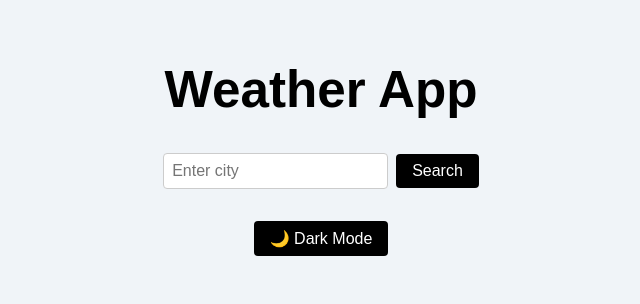
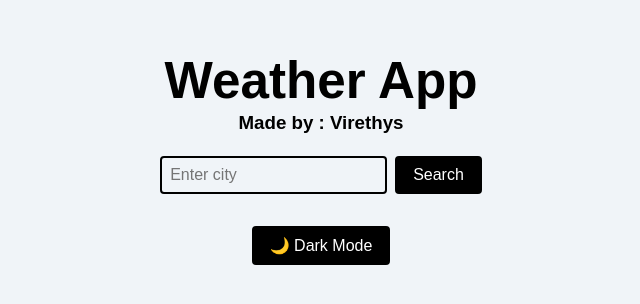
Before and after one commit to Virethys/Weather-App, a React (Vite) app: page / in a window 1280 px wide. Shown: the part 258-562 px from the top of the page, without its empty margins (319-959 px from the left). Built offline with nearby package versions, Linux system fonts and the light colour scheme.

Commit message:
Finalization

```diff
--- a/src/App.css
+++ b/src/App.css
@@ -4,6 +4,11 @@ body {
   margin: 0;
   padding: 0;
   color: black;
+  transition: background-color 0.5s ease, color 0.5s ease;
+}
+
+body.fade-transition {
+  transition: background-color 0.5s ease, color 0.5s ease;
 }
 
 #root {
@@ -17,8 +22,10 @@ input {
   padding: 0.5rem;
   font-size: 1rem;
   margin-right: 0.5rem;
-  border: 1px solid #ccc;
+  border: 2px solid #000000;
   border-radius: 4px;
+  background-color: #f0f4f8;
+  color: black;
 }
 
 button {
@@ -26,19 +33,26 @@ button {
   font-size: 1rem;
   background-color: #000000;
   color: white;
-  border: none;
+  border: 2px solid #000000;
   border-radius: 4px;
   cursor: pointer;
 }
 
 button:hover {
-  background-color: #0056b3;
+  background-color: #303030;
 }
 
 h2 {
   margin-top: 1.5rem;
 }
 
+h3 {
+  margin-top: 0;
+}
+
+h1 {
+  margin-bottom: 0;
+}
 p {
   font-size: 1.1rem;
   margin: 0.25rem 0;
@@ -99,13 +113,13 @@ body.dark {
 body.dark input {
   background-color: #1e1e1e;
   color: white;
-  border: 1px solid #444;
+  border: 2px solid #f8f8f8;
 }
 
 body.dark button {
-  background-color: #333;
-  color: white;
-  border: 1px solid #888;
+  background-color: #fafafa;
+  color: black;
+  border: 2px solid #f8f8f8;
 }
 
 body.dark .spinner {
--- a/src/App.jsx
+++ b/src/App.jsx
@@ -75,6 +75,7 @@ function App() {
   return (
     <div>
       <h1>Weather App</h1>
+      <h3>Made by : Virethys</h3>
       <input
         type="text"
         value={city}
```
